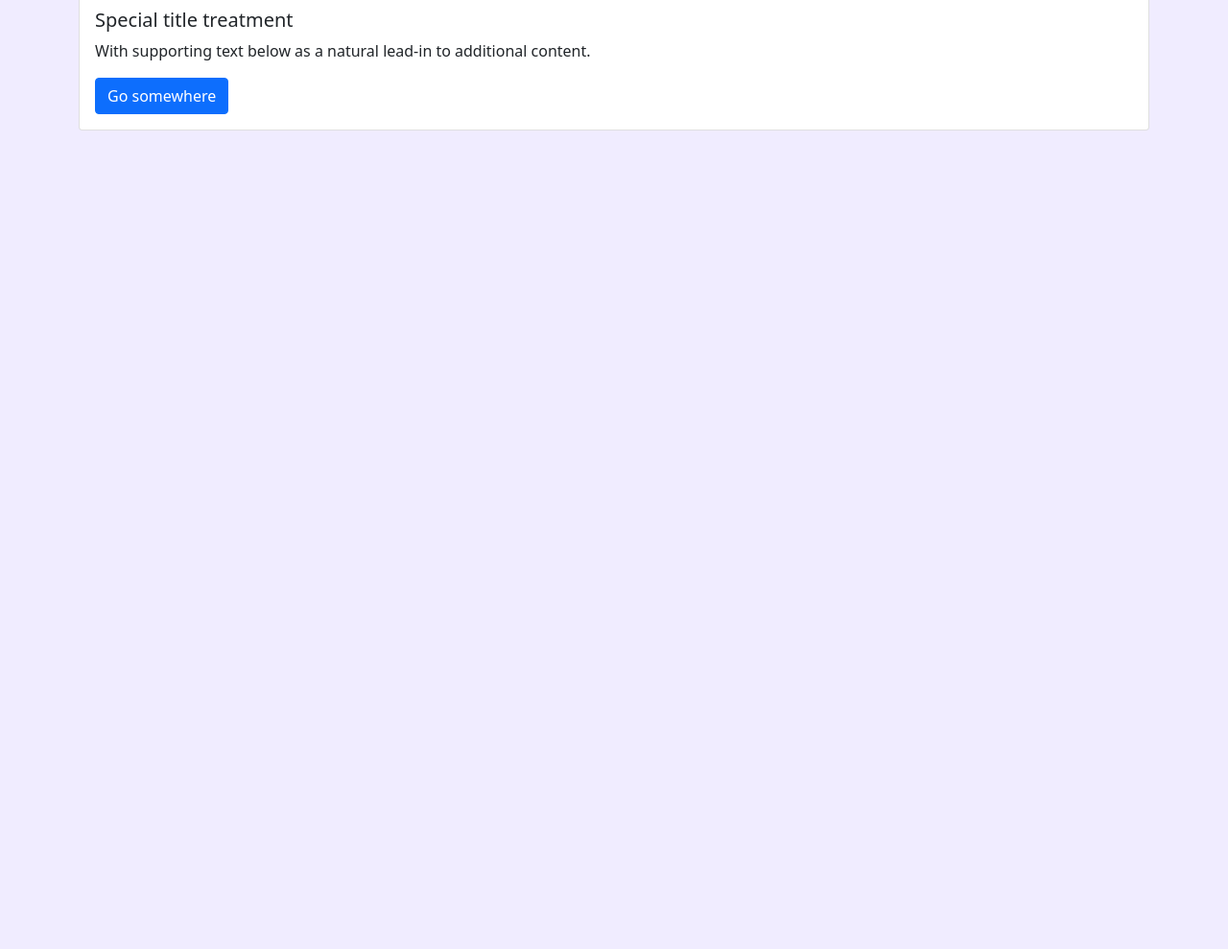
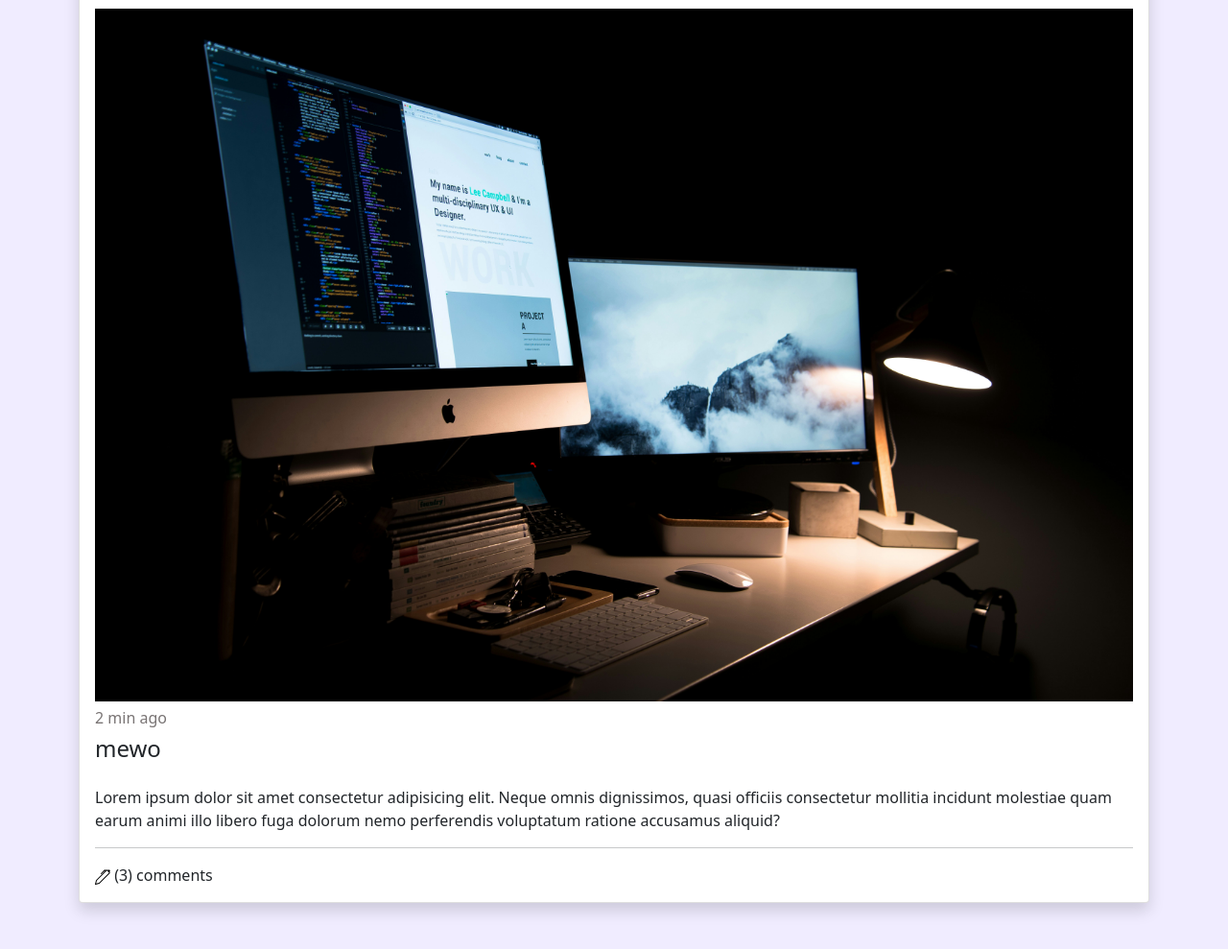
Before and after one commit to abdalrhmanhasan/Social-media-site, a website: page HTML/index.html in a window 1280 px wide. Shown: the part 183-1172 px from the top of the page at 96% size. Before the commit the page ends 800 px from the top, so only its background shows below. Drawn offline with nearby package versions, Linux system fonts and the light colour scheme.

Commit message:
bootstrab icon added and post desgin is done

```diff
--- a/CSS/stayle.css
+++ b/CSS/stayle.css
@@ -10,3 +10,7 @@ body{
 .pofile-pics{
   height: 40px;
 }
+
+h6{
+  color: rgb(121, 116, 116);
+}
--- a/HTML/index.html
+++ b/HTML/index.html
@@ -18,7 +18,7 @@
       <!-- NAV BAR -->
       <nav class="navbar navbar-expand-lg bg-body-tertiary">
         <div class="container-fluid">
-          <a class="navbar-brand" href="#">Tarmeez</a>
+          <a class="navbar-brand text-black" href="#">Tarmeez</a>
           <button
             class="navbar-toggler"
             type="button"
@@ -57,22 +57,40 @@
     <div class="container mt-5">
       <!-- posts -->
       <div id="posts">
-
         <!-- post -->
-        <div class="card">
+        <div class="card shadow my-5">
           <div class="card-header">
-            <img src="/Assetes/Profile/profile.png" class="pofile-pics border border-2 rounded-circle"/>
+            <img
+              src="/Assetes/Profile/profile.png"
+              class="pofile-pics border border-2 rounded-circle"
+            />
+            <b>Abdelrhman Hasan</b>
           </div>
           <div class="card-body">
-            <h5 class="card-title">Special title treatment</h5>
-            <p class="card-text">
-              With supporting text below as a natural lead-in to additional
-              content.
+            <img
+              src="/Assetes/Post pics/lee-campbell-DtDlVpy-vvQ-unsplash.jpg"
+              class="w-100"
+            />
+            <h6 class="mt-2">2 min ago</h6>
+            <h4>mewo</h4>
+            <p class="mt-4">
+              Lorem ipsum dolor sit amet consectetur adipisicing elit. Neque
+              omnis dignissimos, quasi officiis consectetur mollitia incidunt
+              molestiae quam earum animi illo libero fuga dolorum nemo
+              perferendis voluptatum ratione accusamus aliquid?
             </p>
-            <a href="#" class="btn btn-primary">Go somewhere</a>
+            <hr>
+            <!-- <a href="#" class="btn btn-primary">Go somewhere</a> -->
+             <div>
+              <img src="/Assetes/Post pics/pen.svg"/>
+              <span>
+                (3) comments
+              </span>
+             </div>
           </div>
         </div>
         <!-- //post //-->
+
       </div>
       <!-- //posts// -->
     </div>
--- a/package.json
+++ b/package.json
@@ -19,6 +19,7 @@
   },
   "dependencies": {
     "axios": "^1.20.0",
-    "bootstrap": "^5.3.8"
+    "bootstrap": "^5.3.8",
+    "bootstrap-icons": "^1.13.1"
   }
 }
```
Also changed, not shown: Assetes/Post pics/lee-campbell-DtDlVpy-vvQ-unsplash.jpg (added), Assetes/Post pics/pen.svg (added), 1 other file.
